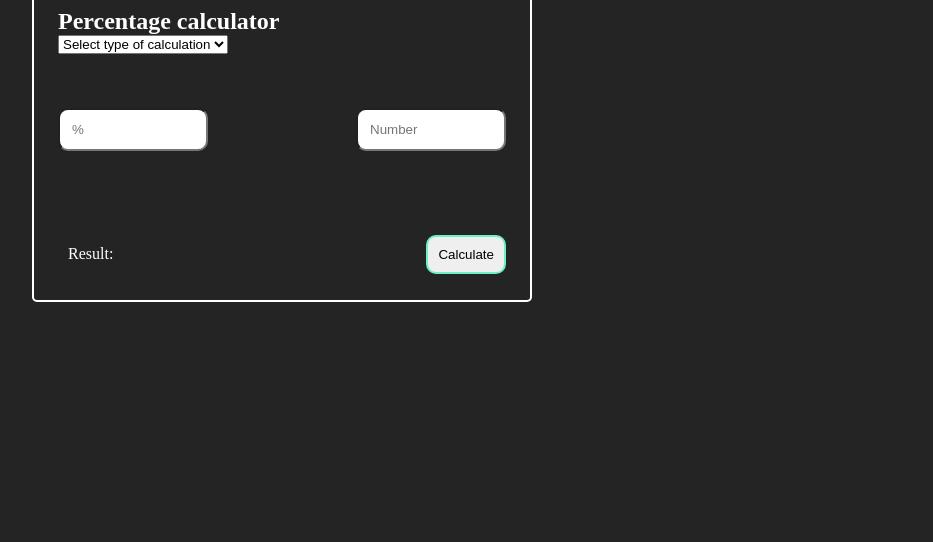
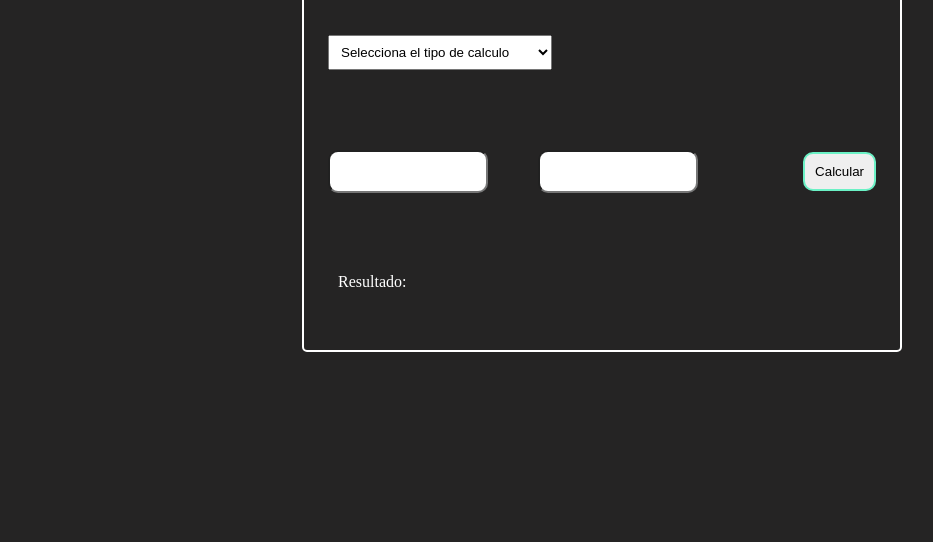
Before and after one commit to LucasLucovas/PercentageCaculator, a plain HTML site: page index.html in a window 1280 px wide. Shown: the part 258-800 px from the top of the page, without its empty margins (38-971 px from the left). Drawn offline with Linux system fonts and the light colour scheme.

Commit message:
Cambios en general css,html y agregada una opcion mas de calculo

```diff
--- a/index.html
+++ b/index.html
@@ -12,28 +12,30 @@
         <section>
             <div class="card1">
 
-                    <h2>Percentage calculator</h2>
+                    <h2>Calculadora de porcentajes</h2>
 
                     <select name="" id="SelectCalc">
-                        <option value="0">Select type of calculation</option>
+                        <option value="0">Selecciona el tipo de calculo</option>
                         <option value="1">% de un numero</option>
                         <option value="2">Nro de un total</option>
+                        <option value="3">Precio con descuento</option>
                     </select>
 
                     <div class="inputs">
-                        <input type="number" id="InputPercentage" min="0" placeholder="%"/>
-                        <input type="number" id="InputNum" min="0"  placeholder="Number"/>
+                        <input type="number" id="InputPercentage" min="0"/>
+                        <input type="number" id="InputNum" min="0"/>
+                        <button type="button" class="buttonCalc">Calcular</button>
                     </div>
 
 
                     <div class="resultAndCalc">
-                        <p>Result:</p>
+                        <p>Resultado:</p>
                         <p id="Result"></p>
 
-                        <button type="button" class="buttonCalc">Calculate</button>
+
                     </div>
                 </div>
-            </section>
+        </section>
     </div>
     <script src="/index.js"></script>
 </body>
--- a/index.js
+++ b/index.js
@@ -26,20 +26,36 @@ function getPercentageWithNum(num,total){
     if (isNaN(calcNumP)) {
         pResult.textContent = "Fill the fields"
     }else{
-        pResult.textContent = calcNumP.toFixed(2);
+        pResult.textContent = calcNumP.toFixed(2) + "%";
     }
 
 }
 
+function getDiscountValue(price,discount){
+    discount = inputPercentage.value
+    price = inputNumber.value
+    const percentagePriceWithDiscount = 100 - discount;
+    const priceWithDiscount = (price * percentagePriceWithDiscount) / 100;
+    pResult.textContent = " $" + priceWithDiscount.toFixed(2)
+}
 
 
-const opcionCambiada = () => {
+
+const changedOption = () => {
     if (Select.value == 1){
+        inputPercentage.placeholder = "%"
+        inputNumber.placeholder = "Total"
         button.addEventListener("click", ()=> getPercentage())
     }else if ( Select.value == 2){
+        inputPercentage.placeholder = "Numero"
+        inputNumber.placeholder = "Total"
         button.addEventListener("click",()=> getPercentageWithNum())
+    }else if(Select.value == 3) {
+        inputPercentage.placeholder = "% de descuento"
+        inputNumber.placeholder = "Precio"
+        button.addEventListener("click",()=> getDiscountValue())
     }
 
 };
 
-  Select.addEventListener("change", opcionCambiada);
+Select.addEventListener("change", changedOption);
--- a/style.css
+++ b/style.css
@@ -17,21 +17,24 @@ section{
     display: flex;
     justify-content: center;
     align-items: center;
-    width: 50%;
+    width: 100%;
     height: 100%;
 }
 
 .card1{
     padding: 24px;
     margin: 54px;
-    height: 320px;
-    width: 500px;
+    height: 420px;
+    width: 600px;
     border: 2px solid white;
     border-radius: 5px;
+    display: flex;
+    flex-direction: column;
 }
 
 .card1 h2{
     color: #fff;
+    text-align: center;
 }
 .card1 p{
     color: #fff;
@@ -40,34 +43,44 @@ section{
 
 .inputs{
     display: flex;
-    justify-content: space-between;
+    justify-content: left;
     align-items: center;
     height: 150px;
+    margin-top: 35px;
+    position: relative;
 }
 #InputNum{
     padding: 12px;
-    width: 150px;
+    width: 160px;
     border-radius: 10px;
+    margin-left: 50px;
 }
 #InputPercentage{
     padding: 12px;
-    width: 150px;
+    width: 160px;
     border-radius: 10px;
 }
+
 
 .resultAndCalc{
     display: flex;
     align-items: center;
-    position: relative;
     height: 100px;
+
 }
 
-.resultAndCalc button{
+.inputs button{
     padding: 10px;
     border: 2px solid rgb(107, 241, 197);
     border-radius: 10px;
     position: absolute;
     right: 0;
+}
+
+#SelectCalc{
+    padding: 8px;
+    width: 224px;
+    margin-top: 50px;
 }
 
 #Result{
```
